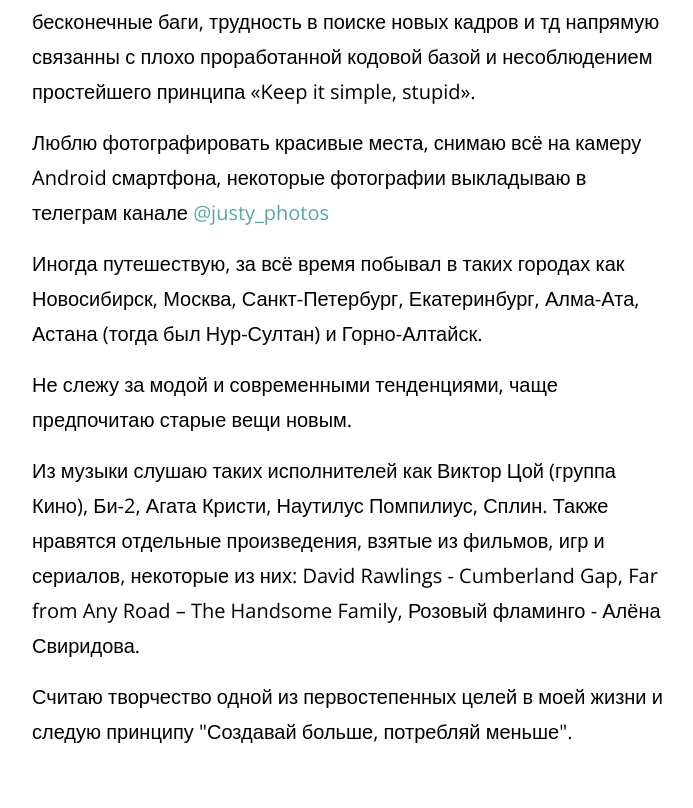
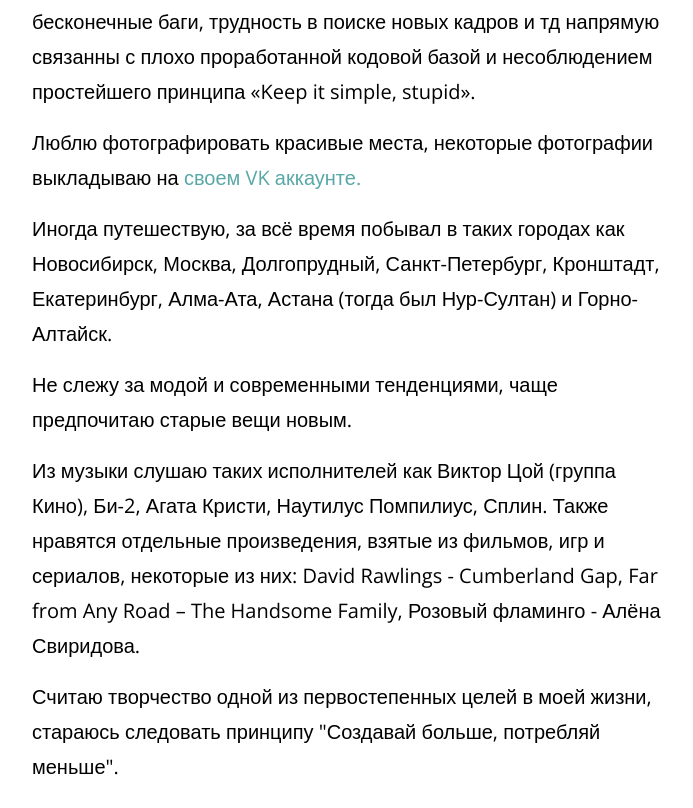
Before and after one commit to DmitryTsyvtsyn/dmitrytsyvtsyn.github.io, a plain HTML site: page index.html in a window 1280 px wide. Shown: the part 607-1415 px from the top of the page, without its empty margins (288-981 px from the left). Before the commit the page ends 1380 px from the top, so only its background shows below. Drawn offline with nearby package versions, Linux system fonts and the light colour scheme.

Commit message:
added link to VK account in the content section

```diff
--- a/index.html
+++ b/index.html
@@ -57,16 +57,15 @@
 
             <p class="body-text">При написании кода значительное внимание уделяю проектированию и придерживаюсь мнения, что большинство проблем в проекте, такие как: нестабильность приложения, бесконечные баги, трудность в поиске новых кадров и тд напрямую связанны с плохо проработанной кодовой базой и несоблюдением простейшего принципа «Keep it simple, stupid».</p>
 
-            <p class="body-text">Люблю фотографировать красивые места, снимаю всё на камеру Android смартфона, некоторые фотографии выкладываю в телеграм канале <a href="https://t.me/justy_photos" target="blank">@justy_photos</a></p>
+            <p class="body-text">Люблю фотографировать красивые места, некоторые фотографии выкладываю на <a href="https://vk.com/dmitry_tsyvtsyn" target="blank">своем VK аккаунте.</a></p>
 
-            <p class="body-text">Иногда путешествую, за всё время побывал в таких городах как Новосибирск, Москва, Санкт-Петербург, Екатеринбург, Алма-Ата, Астана (тогда был Нур-Султан) и Горно-Алтайск.</p>
+            <p class="body-text">Иногда путешествую, за всё время побывал в таких городах как Новосибирск, Москва, Долгопрудный, Санкт-Петербург, Кронштадт, Екатеринбург, Алма-Ата, Астана (тогда был Нур-Султан) и Горно-Алтайск.</p>
 
             <p class="body-text">Не слежу за модой и современными тенденциями, чаще предпочитаю старые вещи новым.</p>
 
             <p class="body-text">Из музыки слушаю таких исполнителей как Виктор Цой (группа Кино), Би-2, Агата Кристи, Наутилус Помпилиус, Сплин. Также нравятся отдельные произведения, взятые из фильмов, игр и сериалов, некоторые из них: David Rawlings - Cumberland Gap, Far from Any Road – The Handsome Family, Розовый фламинго - Алёна Свиридова.</p>
 
-            <p class="body-text">Считаю творчество одной из первостепенных целей в моей жизни и следую принципу "Создавай больше, потребляй меньше".</p>
-
+            <p class="body-text">Считаю творчество одной из первостепенных целей в моей жизни, стараюсь следовать принципу "Создавай больше, потребляй меньше".</p>
         </div>
 
     </body>
```
